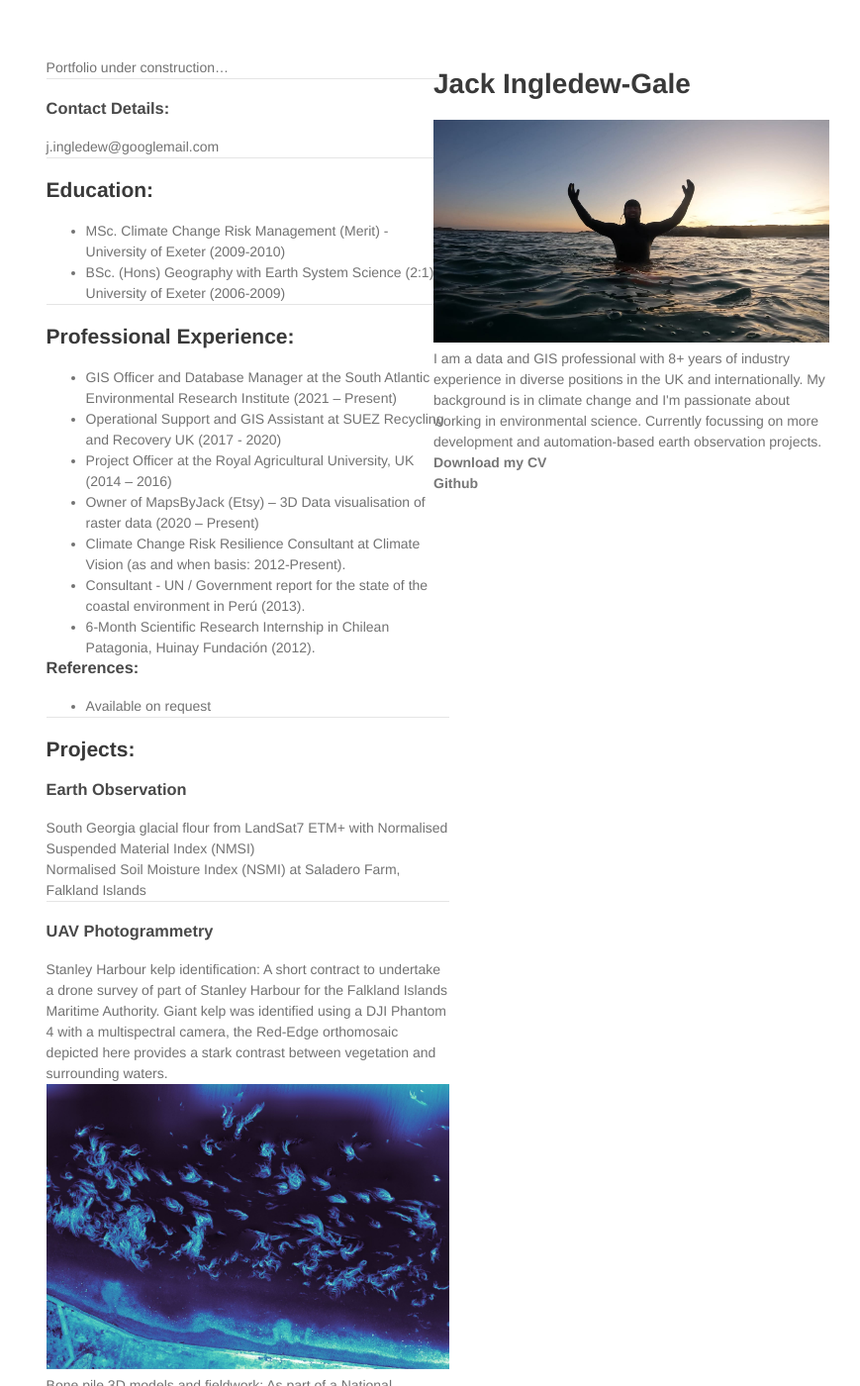
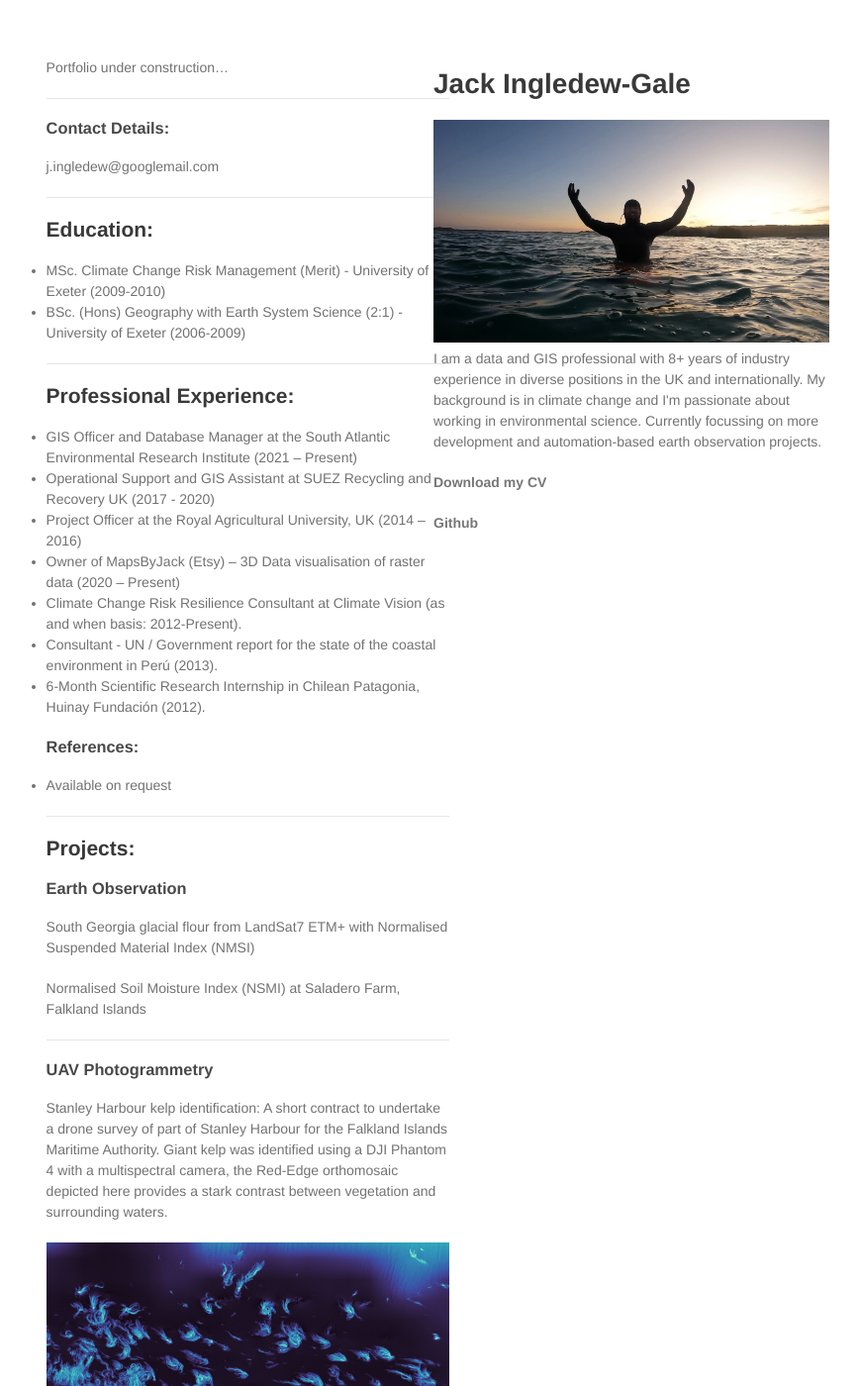
Before and after one commit to jingledew/Portfolio, a Jekyll site: the page built from README.md, in a window 1280 px wide and 1400 px high. Shown: the whole window at 99% size, without its empty margins (186-1055 px from the left). Built offline with Jekyll 4.4.1, drawn with Linux system fonts in a browser that asks for light colours; our own code applies the rules of GitHub Pages for plain Markdown files.

Commit message:
Update jekyll-theme-minimal.scss

```diff
--- a/_sass/jekyll-theme-minimal.scss
+++ b/_sass/jekyll-theme-minimal.scss
@@ -15,7 +15,8 @@ h1, h2, h3, h4, h5, h6 {
 }
 
 p, ul, ol, table, pre, dl {
-  margin:0 0 0px;
+  margin:0 0 20px;
+  padding-left: 0px;
 }
 
 h1, h2, h3 {
```
